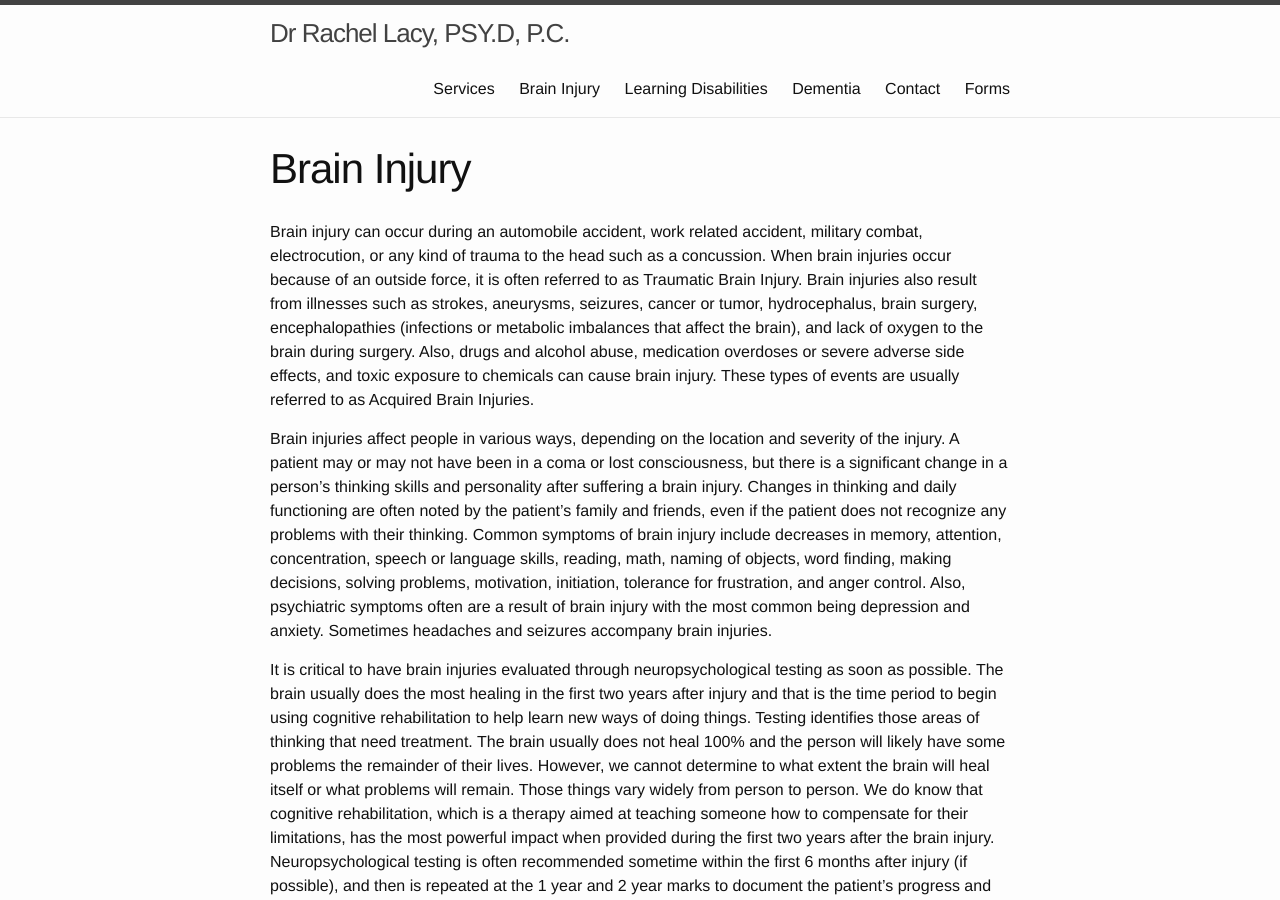
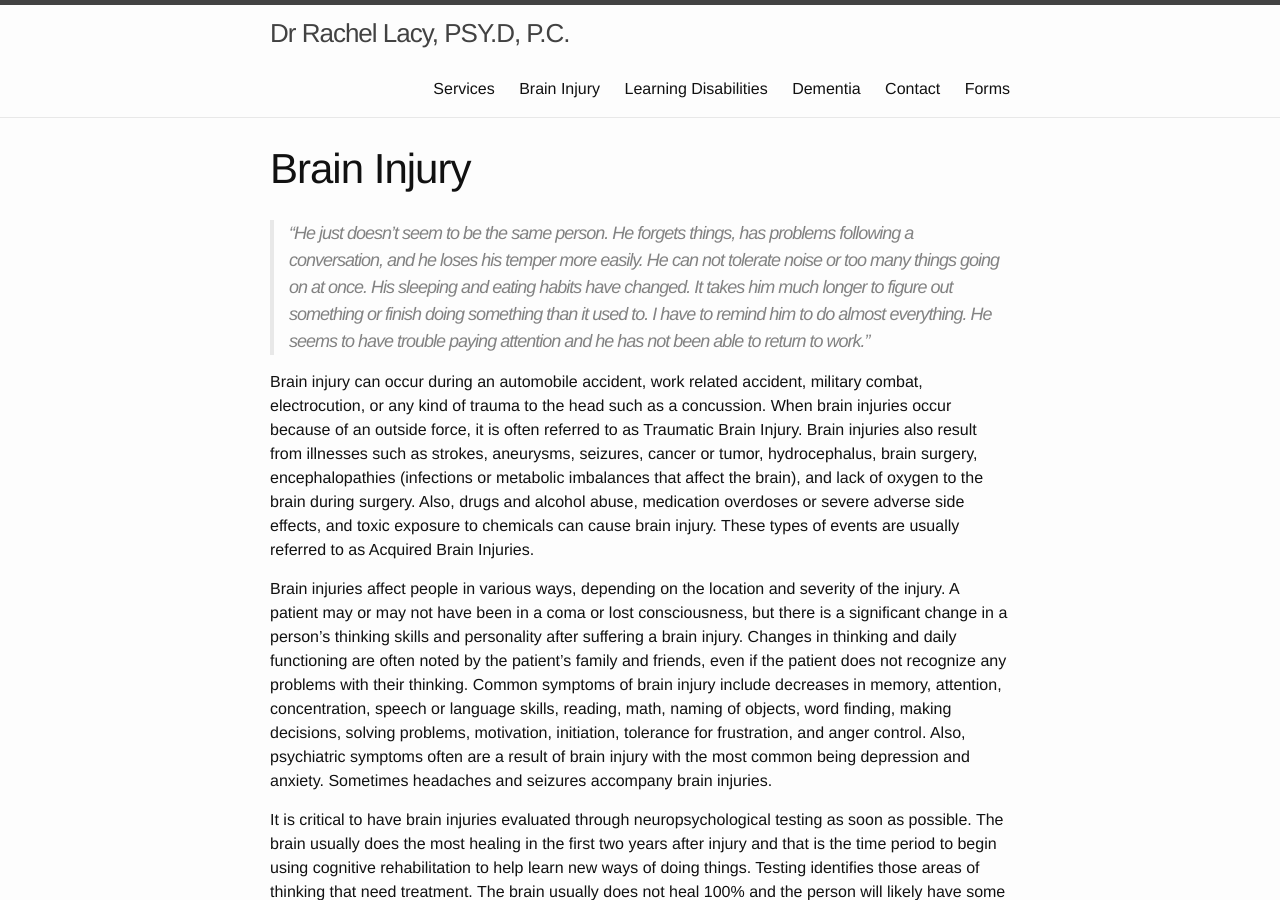
Before and after one commit to halcyon/renewedbrain.com, a Jekyll site: the page built from brain-injury.md, in a window 1280 px wide and 900 px high. Built offline with Jekyll 4.4.1, drawn with Linux system fonts in a browser that asks for light colours.

Commit message:
Add quotation

```diff
--- a/brain-injury.md
+++ b/brain-injury.md
@@ -4,6 +4,14 @@ title: Brain Injury
 permalink: /brain-injury/
 weight: 2
 ---
+
+>"He just doesn’t seem to be the same person. He forgets things, has
+>problems following a conversation, and he loses his temper more
+>easily. He can not tolerate noise or too many things going on at
+>once. His sleeping and eating habits have changed. It takes him much
+>longer to figure out something or finish doing something than it used
+>to. I have to remind him to do almost everything. He seems to have
+>trouble paying attention and he has not been able to return to work."
 
 Brain injury can occur during an automobile accident, work related
 accident, military combat, electrocution, or any kind of trauma to the
```
